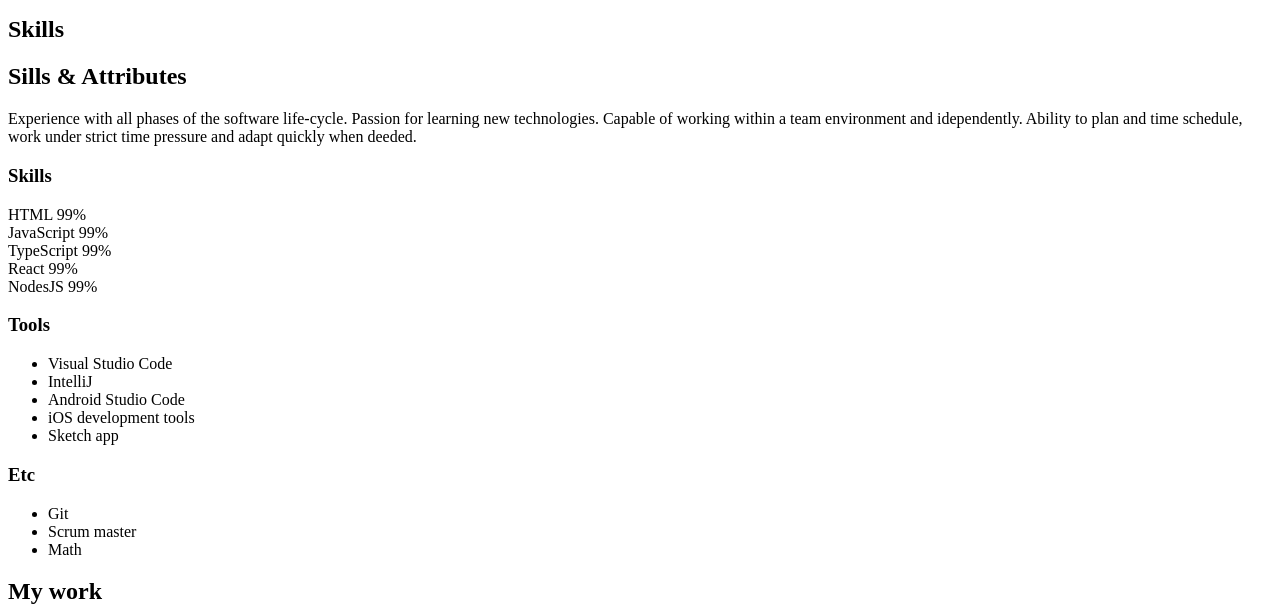
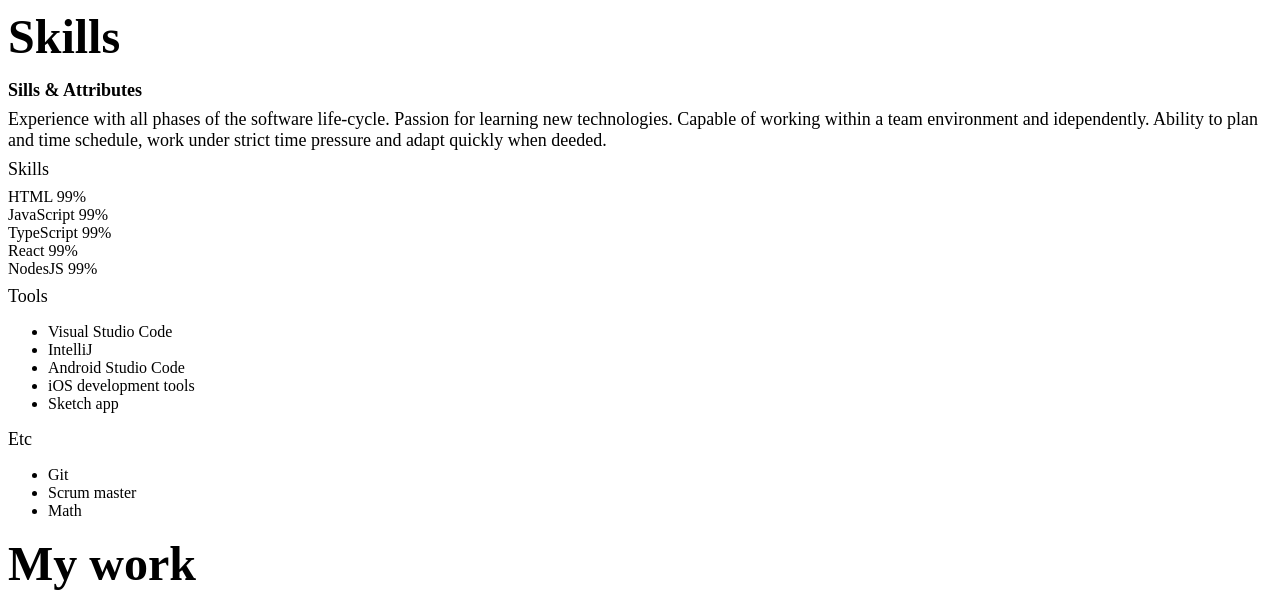
Before and after one commit to hyukjoo2/portfolio, a plain HTML site: page index.html in a window 1280 px wide. Shown: the part 1487-2096 px from the top of the page. Drawn offline with Linux system fonts and the light colour scheme.

Commit message:
CSS: Typography

```diff
--- a/css/style.css
+++ b/css/style.css
@@ -28,3 +28,32 @@
 * {
   box-sizing: border-box;
 }
+
+/* Typography */
+h1 {
+  font-size: var(--font-large);
+  font-weight: var(--weight-bold);
+  color: var(--color-black);
+  margin: 16px 0;
+}
+
+h2 {
+  font-size: var(--font-regular);
+  font-weight: var(--weight-semi-bold);
+  color: var(--color-black);
+  margin: 8px 0;
+}
+
+h3 {
+  font-size: var(--font-regular);
+  font-weight: var(--font-regular);
+  color: var(--color-black);
+  margin: 8px 0;
+}
+
+p {
+  font-size: var(--font-regular);
+  font-weight: var(--font-regular);
+  color: var(--color-black);
+  margin: 4px 0;
+}
```
